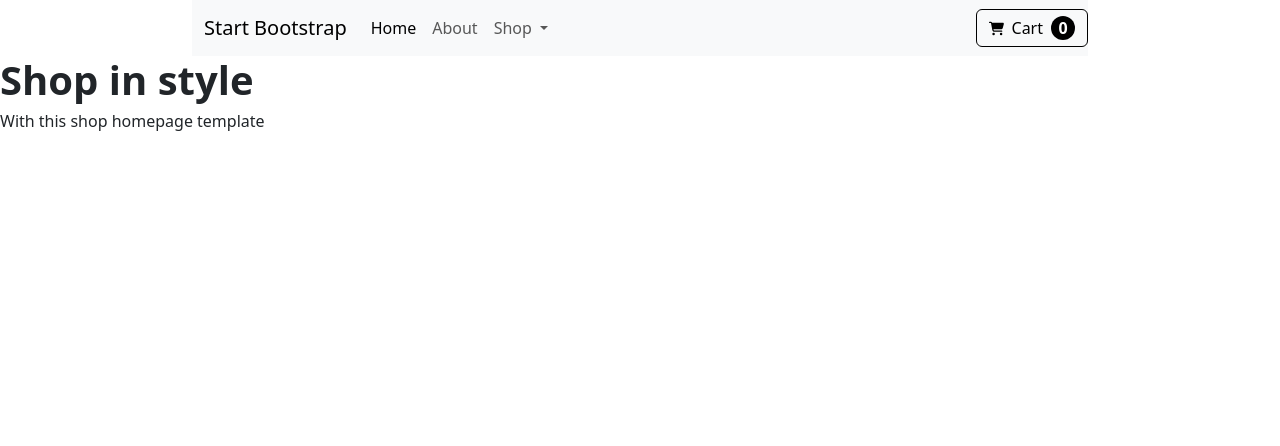
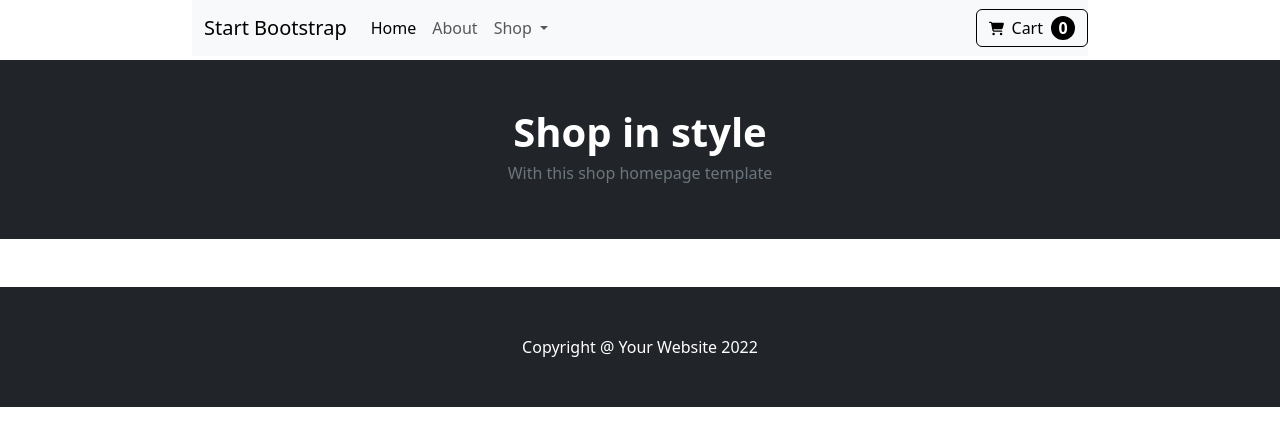
Before and after one commit to Sasfi12/first-bootstrap, a website: page index.html in a window 1280 px wide. Drawn offline with nearby package versions, Linux system fonts and the light colour scheme.

Commit message:
did somethings

```diff
--- a/index.html
+++ b/index.html
@@ -43,12 +43,15 @@
     </div>
 
     </nav>
-    <header >
+    <header class="text-white bg-dark mt-1 d-flex justify-content-center align-items-center flex-column p-5" >
             <h1 class="fw-bold">Shop in style </h1>
-            <h6 src="">With this shop homepage template</h6>
+            <h6  class="text-secondary">With this shop homepage template</h6>
     </header>
     <main>
     </main>
+    <footer class="text-white bg-dark mt-5 d-flex justify-content-center align-items-center flex-column p-5 mb-0">
+        Copyright @ Your Website 2022
+    </footer>
     <script src="node_modules/bootstrap/dist/js/bootstrap.js"></script>
 </body>
 
--- a/src/sass/modules/_styles.sass
+++ b/src/sass/modules/_styles.sass
@@ -1,3 +1,3 @@
-body > *:not(header)
+body > *:not(header , footer)
     margin-left: 15%
     margin-right: 15%
```
Also changed, not shown: public/css/app.css.
